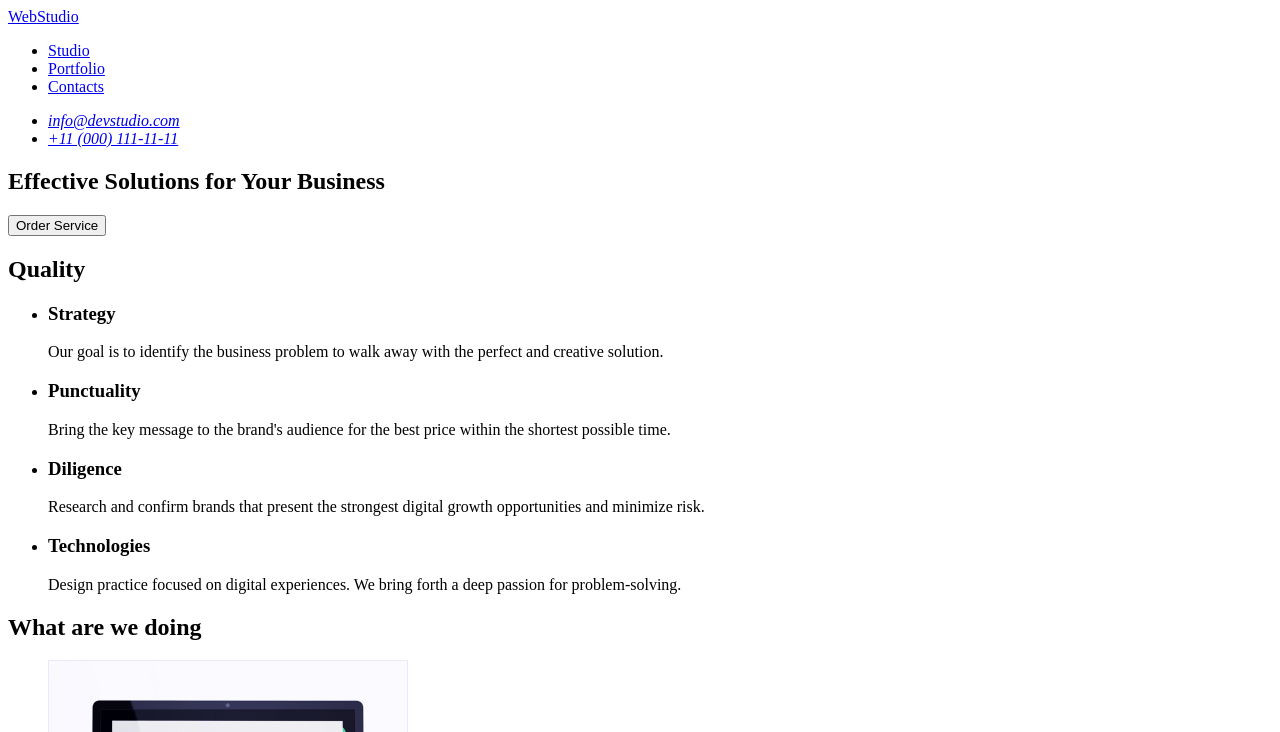
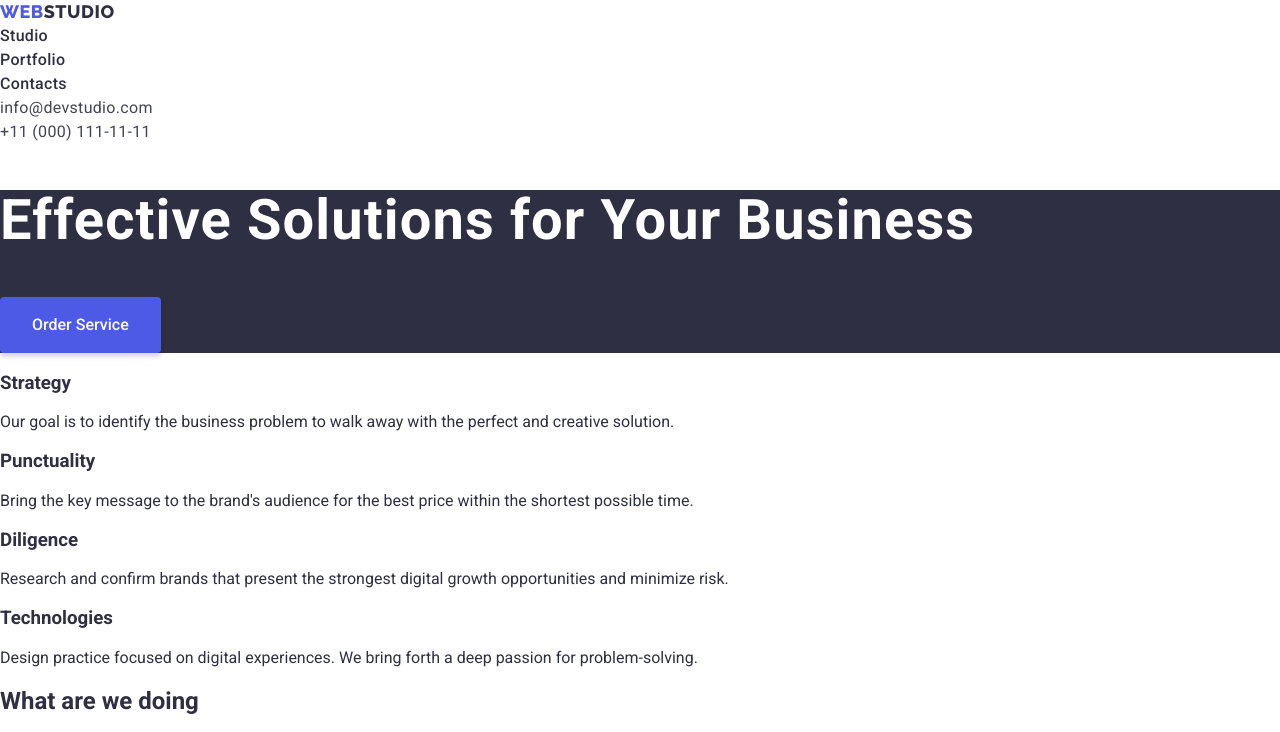
Before and after one commit to ArturMyronchuk/goit-markup-hw-02, a plain HTML site: page index.html in a window 1280 px wide. Shown: the top 732 px of the page. Drawn offline with Linux system fonts and the light colour scheme.

Commit message:
style css

```diff
--- a/css/style.css
+++ b/css/style.css
@@ -1,2 +1,100 @@
+:root {
+  --primary-tex-color: #2e2f42;
+  --title-tex-color: #434455;
+  --accent-color: #4d5ae5;
+  --color-fone: #ffffff;
+  --color-hover: #404bbf;
+}
 body {
+  font-family: "Roboto", sans-serif;
+  color: var(--primary-tex-color);
+  margin: 0;
 }
+a {
+  text-decoration: none;
+}
+ul {
+  list-style: none;
+  margin: 0;
+  padding: 0;
+}
+
+/* h Приховані заголовки */
+.visually-hidden {
+  position: absolute;
+  white-space: nowrap;
+  width: 1px;
+  height: 1px;
+  overflow: hidden;
+  border: 0;
+  padding: 0;
+  clip: rect(0 0 0 0);
+  clip-path: inset(50%);
+  margin: -1px;
+}
+
+/* Header */
+.logo {
+  font-family: "Raleway";
+  font-weight: 800;
+  font-size: 18px;
+  line-height: 24px;
+  letter-spacing: 0.03em;
+  text-transform: uppercase;
+  color: var(--primary-tex-color);
+  text-decoration: none;
+}
+.logo-item {
+  letter-spacing: 0.03em;
+  color: var(--accent-color);
+}
+.header-item {
+  font-weight: 500;
+  font-size: 16px;
+  line-height: 24px;
+  letter-spacing: 0.02em;
+  color: var(--primary-tex-color);
+}
+.header-item:hover,
+.header-item:focus,
+.address-info:hover,
+.address-info:focus {
+  color: var(--color-hover);
+}
+.address-info,
+.phone {
+  font-weight: 400;
+  font-style: normal;
+  font-size: 16px;
+  line-height: 24px;
+  letter-spacing: 0.02em;
+  color: var(--title-tex-color);
+}
+/* Section main */
+
+.section-main {
+  background-color: #2e2f42;
+}
+.main-tex {
+  font-weight: 700;
+  font-size: 56px;
+  line-height: 60px;
+  letter-spacing: 0.02em;
+  color: var(--color-fone);
+}
+.button {
+  font-family: "Roboto";
+  color: var(--color-fone);
+  background-color: var(--accent-color);
+  font-weight: 500;
+  font-size: 16px;
+  line-height: 24px;
+  box-shadow: 0px 4px 4px rgba(0, 0, 0, 0.15);
+  border-radius: 4px;
+  padding: 16px 32px;
+  border-style: none;
+}
+.button:hover,
+.batton:focus {
+  background-color: var(--color-hover);
+}
--- a/index.html
+++ b/index.html
@@ -4,45 +4,58 @@
     <meta charset="UTF-8" />
     <meta http-equiv="X-UA-Compatible" content="IE=edge" />
     <meta name="viewport" content="width=device-width, initial-scale=1.0" />
+    <link rel="preconnect" href="https://fonts.googleapis.com" />
+    <link rel="preconnect" href="https://fonts.gstatic.com" crossorigin />
+    <link
+      href="https://fonts.googleapis.com/css2?family=Raleway:wght@800&family=Roboto:wght@400;500;700;900&display=swap"
+      rel="stylesheet"
+    />
     <link rel="stylesheet" href="./css/style.css" />
     <title>web studio</title>
   </head>
   <body>
-    <header>
-      <nav>
-        <a href="./index.html">WebStudio</a>
+    <header class="header">
+      <nav class="nav">
+        <a class="logo" href="./index.html"
+          ><span class="logo-item">Web</span>Studio</a
+        >
 
-        <ul class="social-links">
+        <ul class="header-list">
           <li>
-            <a class="link" href="#">Studio</a>
+            <a class="header-item" href="#">Studio</a>
           </li>
           <li>
-            <a class="link" href="./portfolio.html">Portfolio</a>
+            <a class="header-item" href="./portfolio.html">Portfolio</a>
           </li>
           <li>
-            <a class="link" href="#">Contacts</a>
+            <a class="header-item" href="#">Contacts</a>
           </li>
         </ul>
       </nav>
 
-      <address>
-        <ul>
-          <li><a href="mailto:info@devstudio.com">info@devstudio.com</a></li>
-          <li>
-            <a href="tel:+110001111111">+11 (000) 111-11-11</a>
+      <address class="address">
+        <ul class="address-list">
+          <li class="address-item">
+            <a class="address-info" href="mailto:info@devstudio.com"
+              >info@devstudio.com</a
+            >
+          </li>
+          <li class="address-item">
+            <a class="phone" href="tel:+110001111111">+11 (000) 111-11-11</a>
           </li>
         </ul>
       </address>
     </header>
 
     <main>
-      <section>
-        <h1>Effective Solutions for Your Business</h1>
-        <button type="button">Order Service</button>
+      <!-- Section main -->
+      <section class="section-main">
+        <h1 class="main-tex">Effective Solutions for Your Business</h1>
+        <button class="button" type="button">Order Service</button>
       </section>
 
       <section>
-        <h2>Quality</h2>
+        <h2 class="visually-hidden">Quality</h2>
         <ul>
           <li>
             <h3>Strategy</h3>
```
Also changed, not shown: portfolio.html (+54 -1 lines).
